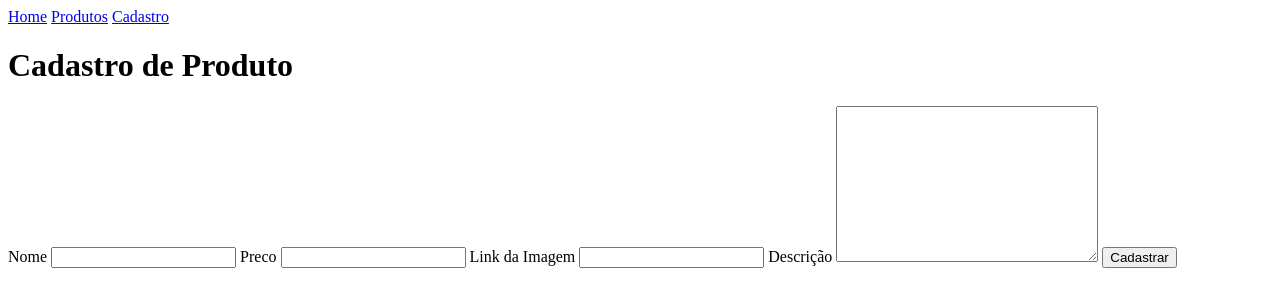
After one commit to Andre-06/my-app, a Flask app: template my_app/templates/cadastro-produto.html in a window 1280 px wide. The commit adds this page. Shown: the top 307 px of the page. Run offline with Flask 3, Linux system fonts and the light colour scheme; the template is opened without the code that fills it, so the values that code supplies are empty.

Commit message:
salvar produto: form, get e post

```diff
--- /dev/null
+++ b/my_app/app.py
@@ -0,0 +1,53 @@
+from flask import Flask, render_template, request, redirect, url_for
+
+app = Flask(__name__)
+
+
+produtos_list = [
+        {"nome": "Coca-Cola", "descricao": "bom", "preco": 10, "img": "https://encrypted-tbn0.gstatic.com/images?q=tbn:ANd9GcSlm3PvdCPBSqkzNhPIKGYv_8kyrn21DwcIxA&s"},
+        {"nome": "Pepsi", "descricao": "medio", "preco": 5, "img": "https://encrypted-tbn0.gstatic.com/images?q=tbn:ANd9GcSluZmJ401G7ReB_baCN175fFPlh5nPgVqVHA&s"},
+        {"nome": "Doritos", "descricao": "Suja a mao", "preco": 400, "img": "https://avatars.githubusercontent.com/u/6484812?v=4"}
+]
+
+@app.route("/")
+def home():
+    return render_template("home.html")
+
+
+
+@app.route("/produtos")
+def produtos():
+    return render_template("produtos.html", produtos=produtos_list)
+
+
+@app.route("/produtos/<nome>")
+def produto(nome):
+    for produto in produtos_list:
+        if produto["nome"] == nome:
+            return render_template("produto.html", produto=produto)
+    else:
+        return "produto nao encontrado"
+
+
+@app.route("/produtos/cadastro")
+def cadastro():
+    return render_template("cadastro-produto.html")
+
+
+@app.route("/produtos", methods=['POST'])
+def cadastrar_produto():
+    nome = request.form["nome"]
+    descricao = request.form["descricao"]
+    preco = request.form["preco"]
+    img = request.form["img"]
+
+    produto = {"nome": nome, "descricao": descricao,
+               "preco": preco, "img": img}
+
+    produtos_list.append(produto)
+
+    return redirect(url_for("produtos"))
+
+# um postman pra cada rota
+# adicionar preço e imagem
+# imagem em url
--- /dev/null
+++ b/my_app/templates/base.html
@@ -0,0 +1,20 @@
+<!DOCTYPE html>
+<html lang="en">
+<head>
+    <meta charset="UTF-8">
+    <meta name="viewport" content="width=device-width, initial-scale=1.0">
+    <link rel="stylesheet" href="{{ url_for('static', filename='css/style.css') }}">
+
+    <title>{% block title %}{% endblock %}</title>
+</head>
+<body>
+    <nav>
+        <a href="/">Home</a>
+        <a href="/produtos">Produtos</a>
+        <a href="/produtos/cadastro">Cadastro</a>
+    </nav>
+
+    {% block content %}
+    {% endblock %}
+</body>
+</html>
--- /dev/null
+++ b/my_app/templates/cadastro-produto.html
@@ -0,0 +1,23 @@
+{% extends "base.html" %}
+
+{% block title %}
+    Cadastrar Produto
+{% endblock %}
+
+{% block content %}
+    <h1>Cadastro de Produto</h1>
+    <form action="/produtos" method="POST">
+        <label for="nome">Nome</label>
+        <input type="text" name="nome" id="nome">
+
+        <label for="preco">Preco</label>
+        <input type="number" name="preco" id="preco">
+
+        <label for="img">Link da Imagem</label>
+        <input type="url" name="img" id="img">
+
+        <label for="descricao">Descrição</label>
+        <textarea name="descricao" id="descricao" cols="30" rows="10"></textarea>
+        <button type="submit">Cadastrar</button>
+    </form>
+{% endblock %}
```
Also changed, not shown: my_app/index.py (deleted, +0 -29 lines), my_app/templates/home.html (added, +10 -0 lines), my_app/templates/produto.html (added, +12 -0 lines), my_app/templates/produtos.html (+14 -13 lines), my_app/static/css/style.css (added).
